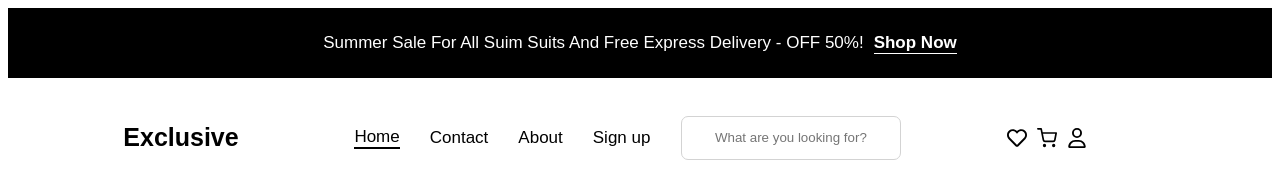
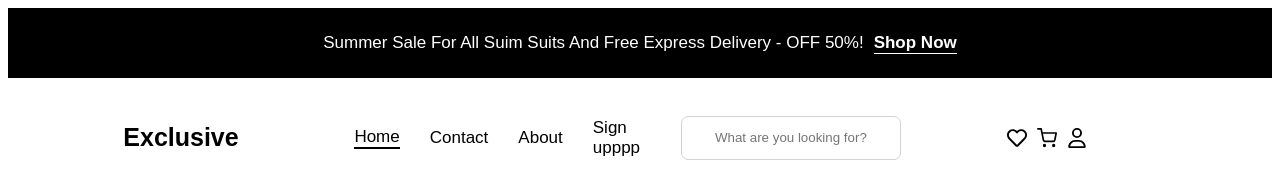
Before and after one commit to AmiraAbdalaatty/my-react-commerce, a React (Vite) app: page / in a window 1280 px wide. Shown: the top 196 px of the page. Built offline with nearby package versions, Linux system fonts and the light colour scheme.

Commit message:
fix commit

```diff
--- a/src/layOuts/header2.jsx
+++ b/src/layOuts/header2.jsx
@@ -56,7 +56,7 @@ export default function Header2(){
                 onClick={()=>Navigate('/profile')}>Profile</div>}
 
                 {!user ? <div onClick={()=>Navigate('/signup')} >
-                    Sign up
+                    Sign upppp
                 </div> : null}
             </div>
 
```
